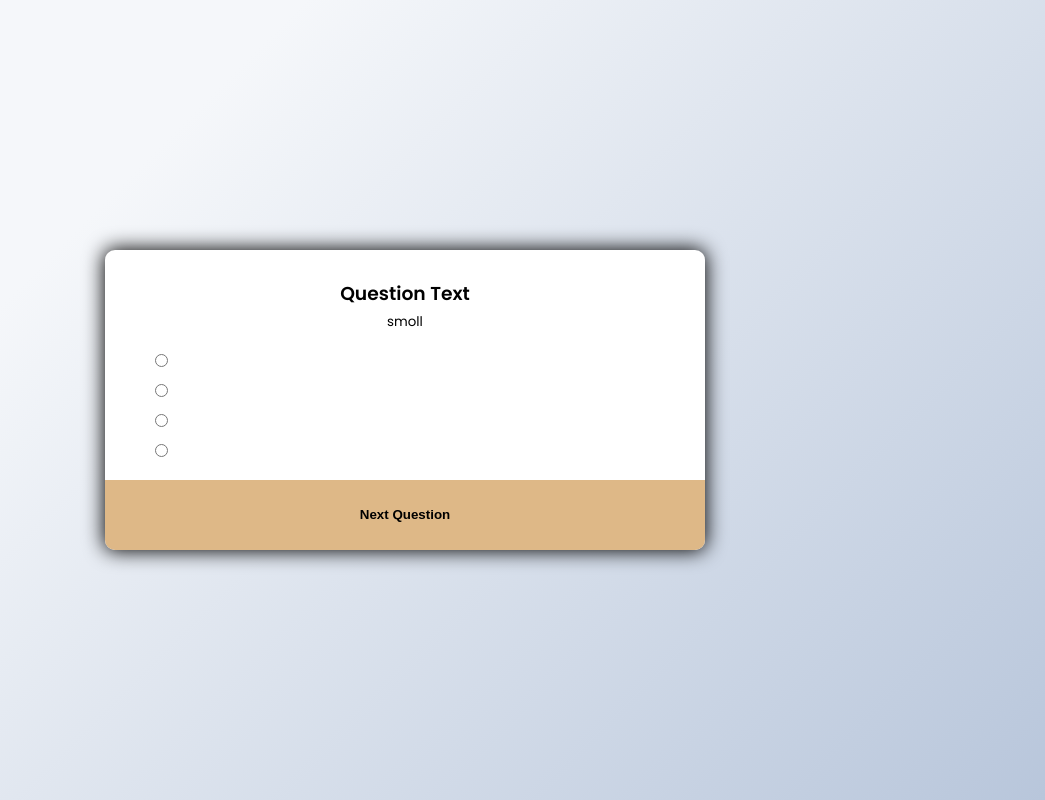
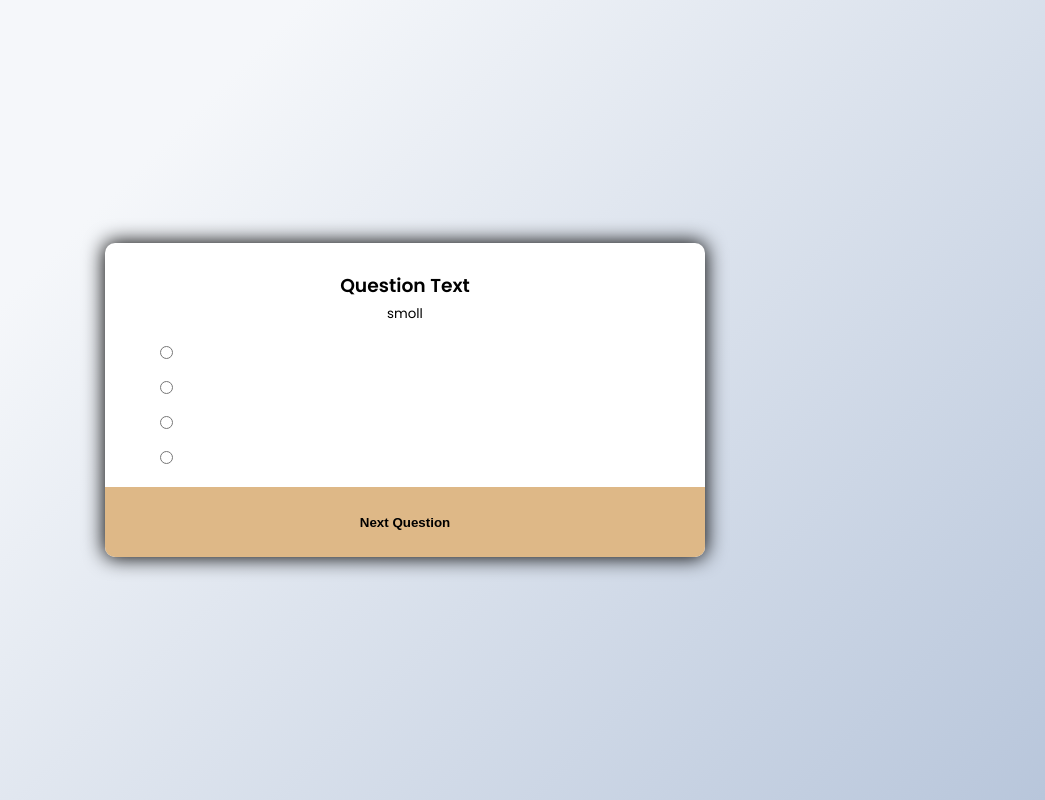
Before and after one commit to barnadenes/10_Hour_10_Apps, a plain HTML site: page QuizApp/index.html in a window 1280 px wide. Shown: the whole page, without its empty margins (235-1280 px from the left). Drawn offline with Linux system fonts and the light colour scheme.

Commit message:
tbc tomorrow

```diff
--- a/QuizApp/index.css
+++ b/QuizApp/index.css
@@ -40,7 +40,7 @@ h3 {
 li {
     list-style-type: none;
     cursor: pointer;
-    margin: 5px;
+    margin: 10px;
 }
 
 button {
@@ -51,3 +51,7 @@ button {
     cursor: pointer;
     font-weight: bold;
 }
+
+button:hover {
+    background-color: rgb(235, 168, 80);
+}
--- a/QuizApp/index.html
+++ b/QuizApp/index.html
@@ -1,12 +1,15 @@
 <!DOCTYPE html>
 <html lang="en">
   <head>
-    <meta charset="UTF-8">
-    <meta http-equiv="X-UA-Compatible" content="IE=edge">
-    <meta name="viewport" content="width=device-width, initial-scale=1.0">
+    <meta charset="UTF-8" />
+    <meta http-equiv="X-UA-Compatible" content="IE=edge" />
+    <meta name="viewport" content="width=device-width, initial-scale=1.0" />
     <title>Quiz App</title>
-    <link rel="stylesheet" href="index.css">
-    <link rel="stylesheet" href="https://maxcdn.bootstrapcdn.com/font-awesome/4.7.0/css/font-awesome.min.css">
+    <link rel="stylesheet" href="index.css" />
+    <link
+      rel="stylesheet"
+      href="https://maxcdn.bootstrapcdn.com/font-awesome/4.7.0/css/font-awesome.min.css"
+    />
     <script src="index.js"></script>
   </head>
   <body>
@@ -17,10 +20,18 @@
       </div>
       <div class="questions">
         <ul>
-                    <li><input type="radio" id="a" name="answer"><label for="a"></label></li>
-                    <li><input type="radio" id="b" name="answer"><label for="b"></label></li>
-                    <li><input type="radio" id="c" name="answer"><label for="c"></label></li>
-                    <li><input type="radio" id="d" name="answer"><label for="d"></label></li>
+          <li>
+            <input type="radio" id="a" name="answer" /><label for="a"></label>
+          </li>
+          <li>
+            <input type="radio" id="b" name="answer" /><label for="b"></label>
+          </li>
+          <li>
+            <input type="radio" id="c" name="answer" /><label for="c"></label>
+          </li>
+          <li>
+            <input type="radio" id="d" name="answer" /><label for="d"></label>
+          </li>
         </ul>
       </div>
       <button>Next Question</button>
```
Lines whose indentation alone changed are shown as unchanged.
